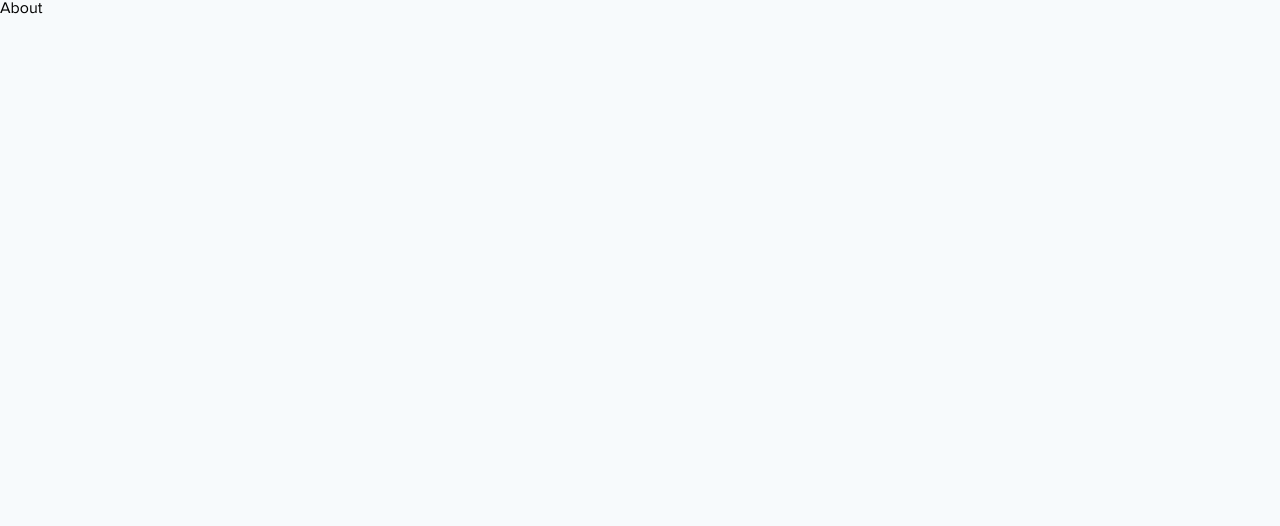
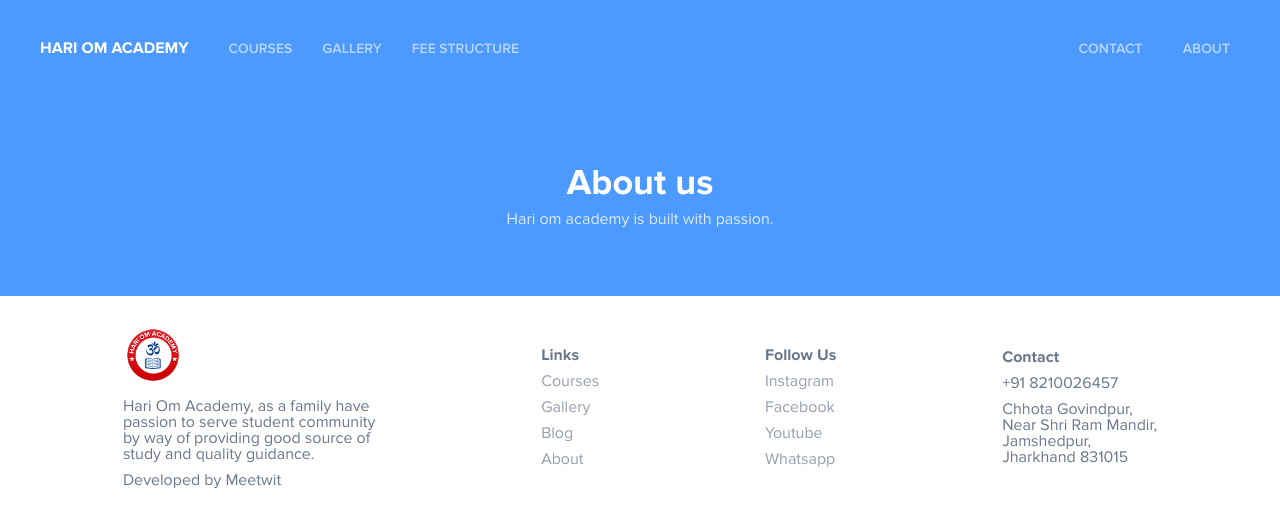
Before and after one commit to iamsahebgiri/hari-om-academy, a Next.js app: page /about in a window 1280 px wide. Shown: the top 526 px of the page. Built offline with nearby package versions, Linux system fonts and the light colour scheme.

Commit message:
:rocket: Added: Started working on About

```diff
--- a/pages/about.js
+++ b/pages/about.js
@@ -1,9 +1,15 @@
 import React from 'react'
+import Header from '../components/Header'
+import Jumbotron from '../components/Jumbotron'
+import Footer from '../components/Footer'
 
 export default function about() {
   return (
     <div>
-      <h1>About</h1>
+      <Header />
+      <Jumbotron title="About us" description='Hari om academy is built with passion.' />
+
+      <Footer />
     </div>
   )
 }
```
